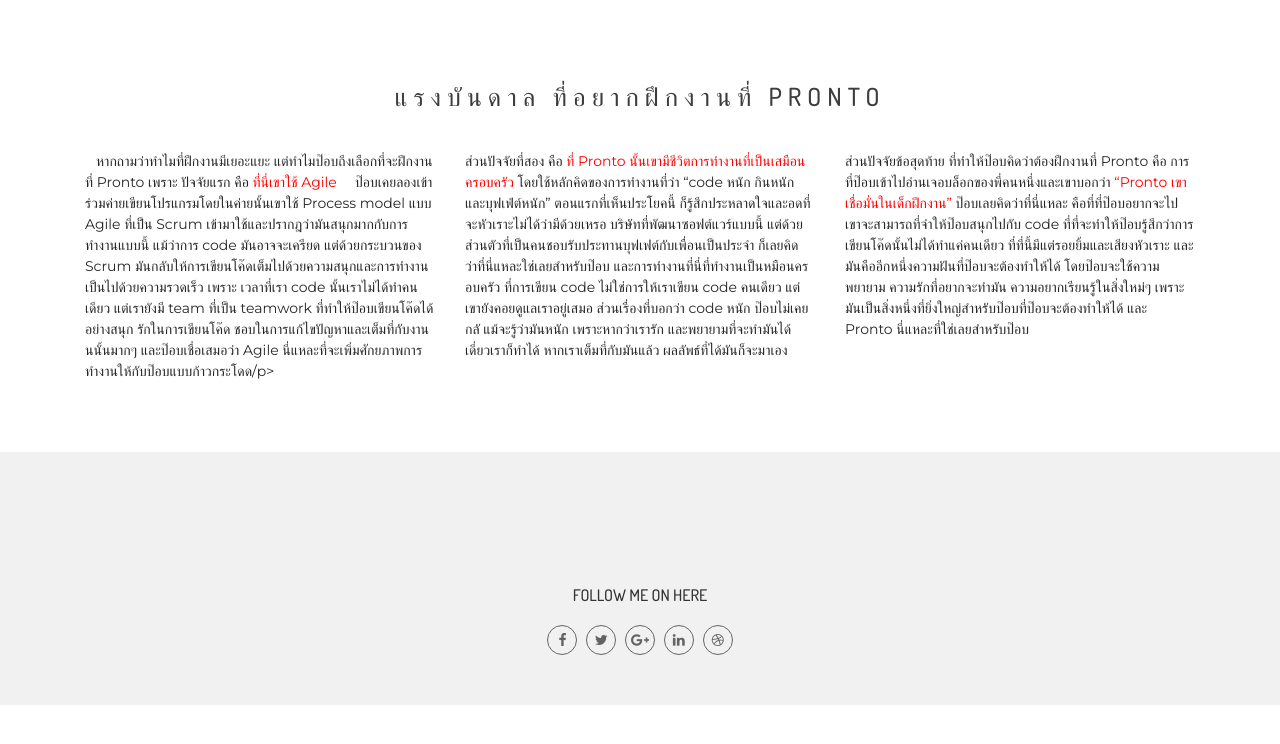
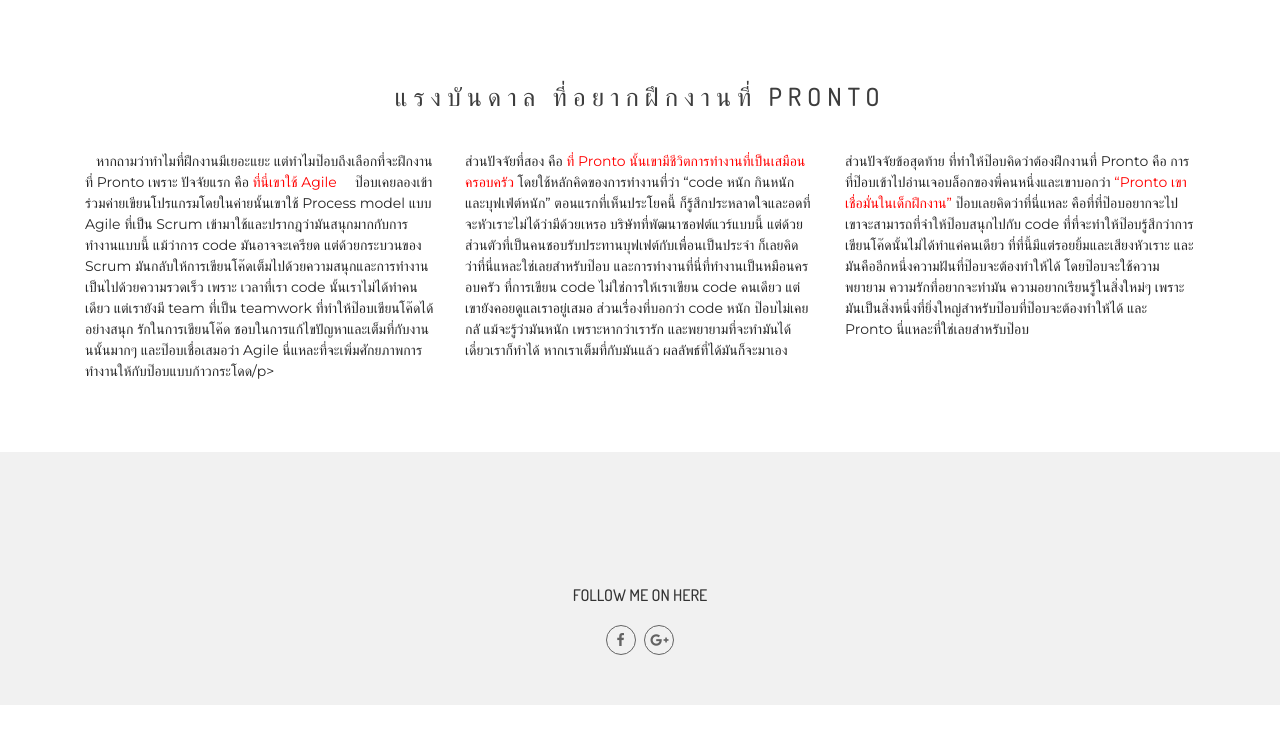
Before and after one commit to saowaluck/popsoften.github.io, a plain HTML site: page index.html in a window 1280 px wide. Shown: the part 2477-3221 px from the top of the page. Drawn offline with Linux system fonts and the light colour scheme.

Commit message:
edit link

```diff
--- a/index.html
+++ b/index.html
@@ -296,11 +296,8 @@
                <div class="social">
                   <h2>Follow Me on Here</h2>
                   <ul class="icon_list">
-                     <li><a href="http://www.facebook.com/abdullah.noman99"target="_blank"><i class="fa fa-facebook"></i></a></li>
-                     <li><a href="http://www.twitter.com/absconderm"target="_blank"><i class="fa fa-twitter"></i></a></li>
-                     <li><a href=""><i class="fa fa-google-plus"></i></a></li>
-                     <li><a href=""><i class="fa fa-linkedin"></i></a></li>
-                     <li><a href="http://www.dribbble.com/abdullahnoman"target="_blank"><i class="fa fa-dribbble"></i></a></li>
+                     <li><a href="https://www.facebook.com/IIpop.tingtong"><i class="fa fa-facebook"></i></a></li>
+                     <li><a href="https://plus.google.com/u/1/111619101847562093733"><i class="fa fa-google-plus"></i></a></li>
                   </ul>
                </div>
             </div>
```
